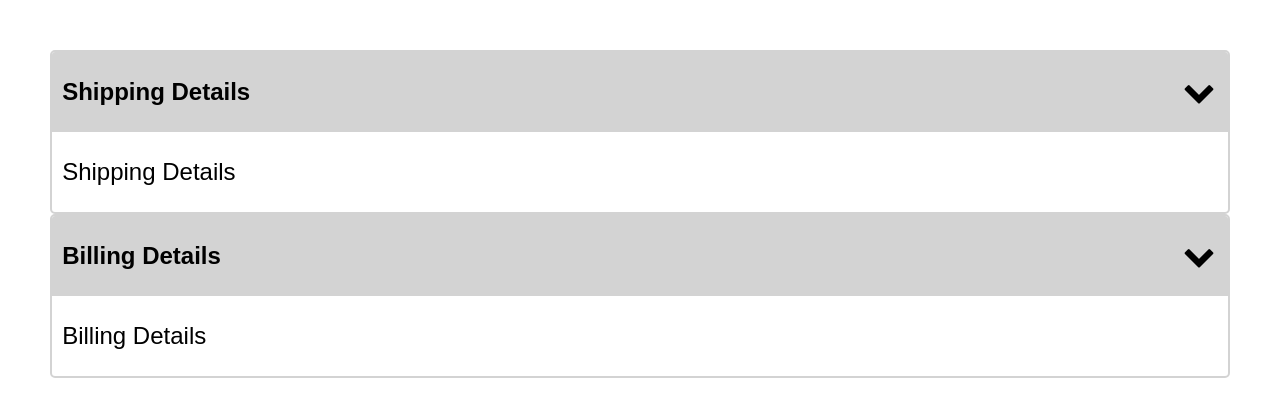
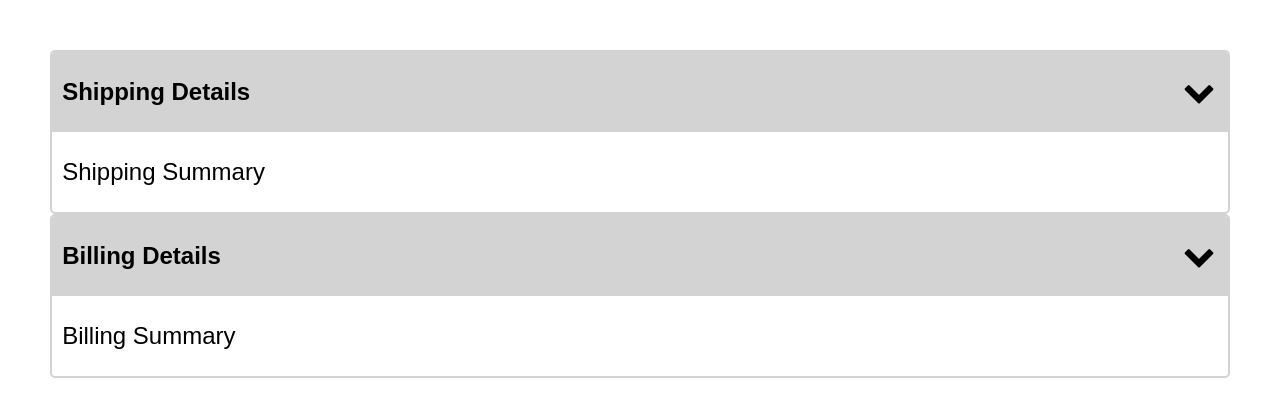
Before and after one commit to dawidgdanski/angular-training, an Angular app: page / in a window 1280 px wide. Shown: the top 416 px of the page. Built offline with nearby package versions, Linux system fonts and the light colour scheme.

Commit message:
Use ng-content to copy the contents from the selector

```diff
--- a/src/app/app.component.html
+++ b/src/app/app.component.html
@@ -1,2 +1,6 @@
-<zippy title="Shipping Details">Shipping Summary</zippy>
-<zippy title="Billing Details">Billing Summary</zippy>
+<zippy title="Shipping Details" appZippyContent>
+  Shipping Summary
+</zippy>
+<zippy title="Billing Details" appZippyContent>
+  Billing Summary
+</zippy>
--- a/src/app/zippy/zippy.component.html
+++ b/src/app/zippy/zippy.component.html
@@ -4,6 +4,8 @@
     <i class="fa fa-chevron-down fa-2x"></i>
   </div>
   <div class="list-item-summary">
-    <p #summary class="summary-text"></p>
+    <p class="summary-text">
+      <ng-content></ng-content>
+    </p>
   </div>
 </div>
--- a/src/app/zippy/zippy.component.ts
+++ b/src/app/zippy/zippy.component.ts
@@ -1,24 +1,16 @@
-import {AfterViewInit, Component, ElementRef, Input, ViewChild} from '@angular/core';
+import {Component, Input} from '@angular/core';
 
 @Component({
   selector: 'zippy',
   templateUrl: './zippy.component.html',
   styleUrls: ['./zippy.component.less']
 })
-export class ZippyComponent implements AfterViewInit {
+export class ZippyComponent {
 
   @Input()
   title: string;
 
-  @ViewChild('summary', {read: ElementRef})
-  summaryText: ElementRef;
-
-  constructor(private element: ElementRef) {
+  constructor() {
 
   }
-
-  ngAfterViewInit(): void {
-    console.log(this.element.nativeElement.innerText);
-    this.summaryText.nativeElement.innerText = this.element.nativeElement.innerText
-  }
 }
```
